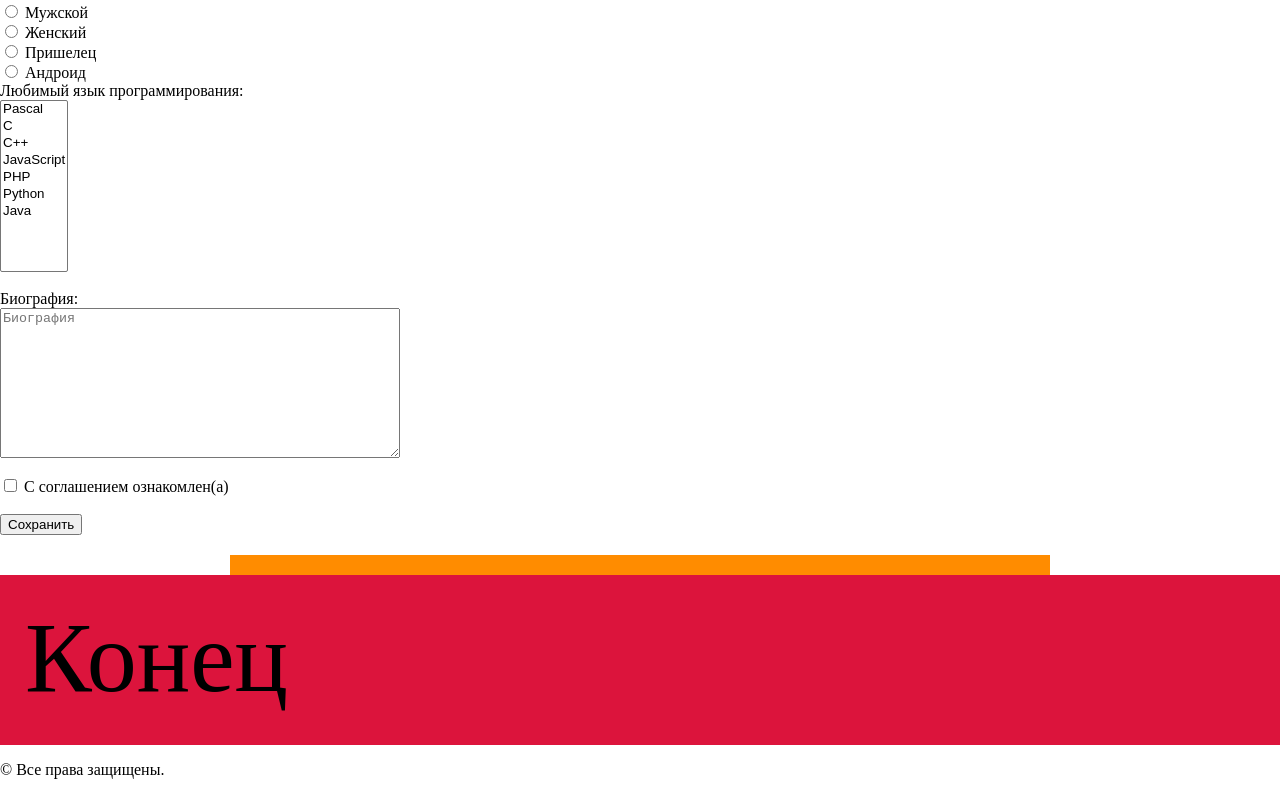
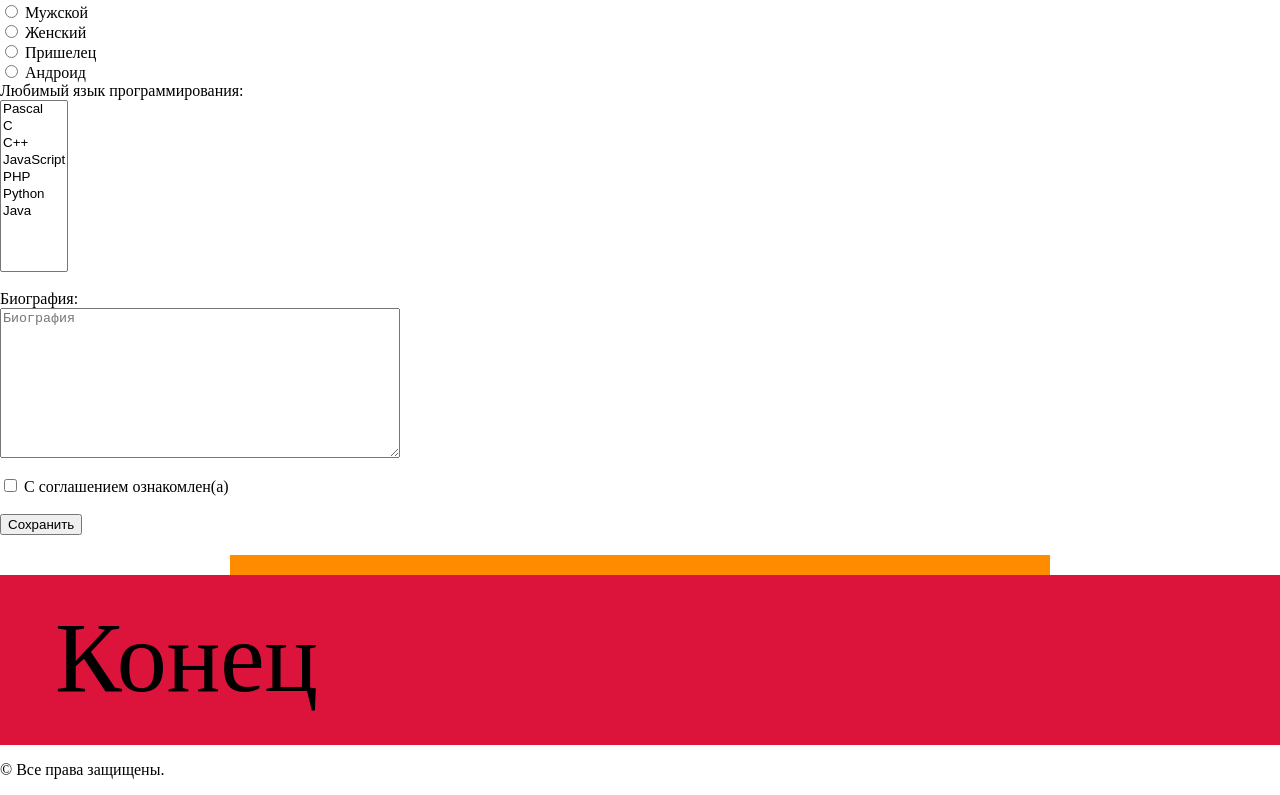
Before and after one commit to gggggggleb09/gggggggleb09.github.io, a plain HTML site: page index.html in a window 1280 px wide. Shown: the part 1832-2627 px from the top of the page. Drawn offline with Linux system fonts and the light colour scheme.

Commit message:
Update index.html

```diff
--- a/index.html
+++ b/index.html
@@ -9,11 +9,8 @@
 
      <body style="margin:0;">
 
-    <!-- этот блок будет тянуться по ширине окна -->
     <div style="width:100%; background-color:#dc143c; padding: 25px; height:120px;">
-      <!-- картинка обтекает текст слева -->
       <img style="float:left; margin:10px; width:115px; height:115px;" src="alimenty-uchashemusya1.jpg" alt="ПОМОГИТЕ" />
-      <!-- этот блок, как положено блочному элементу по умолчанию, займет всю оставшуюся ширину родительского элемента -->
       <div style="background-color:#1560bd; padding:30px; font-size: 50px;">PePeJaboWEBSITE</div>
     </div>
 
@@ -190,7 +187,7 @@
     </div>
 
     <div style="width:100%; background-color:#dc143c; padding: 25px; height:120px;">
-      <span style="font-size: 100px;">Конец</span>
+      <span style="font-size: 100px; padding:30px; ">Конец</span>
     </div>
 
   </main>
```
